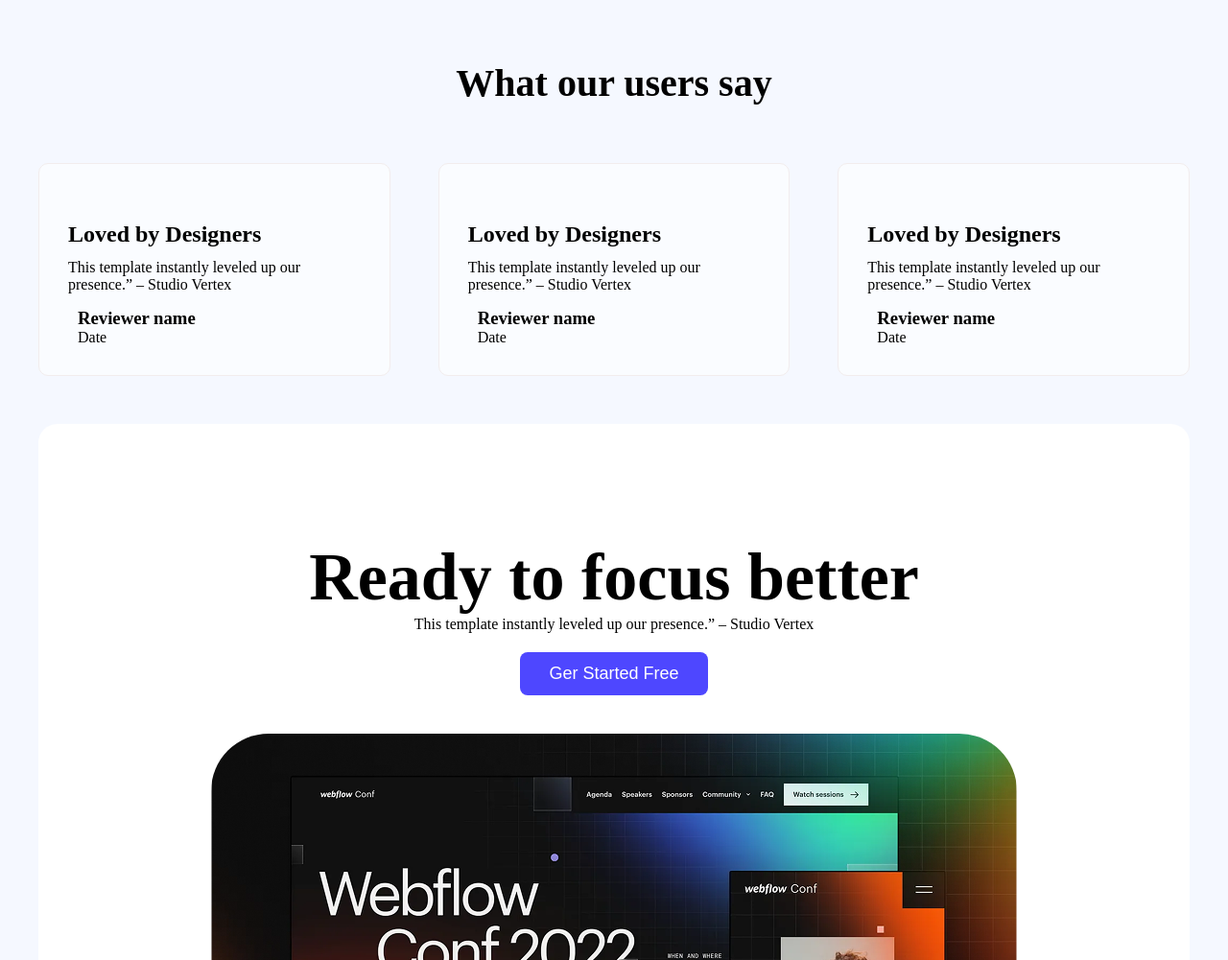
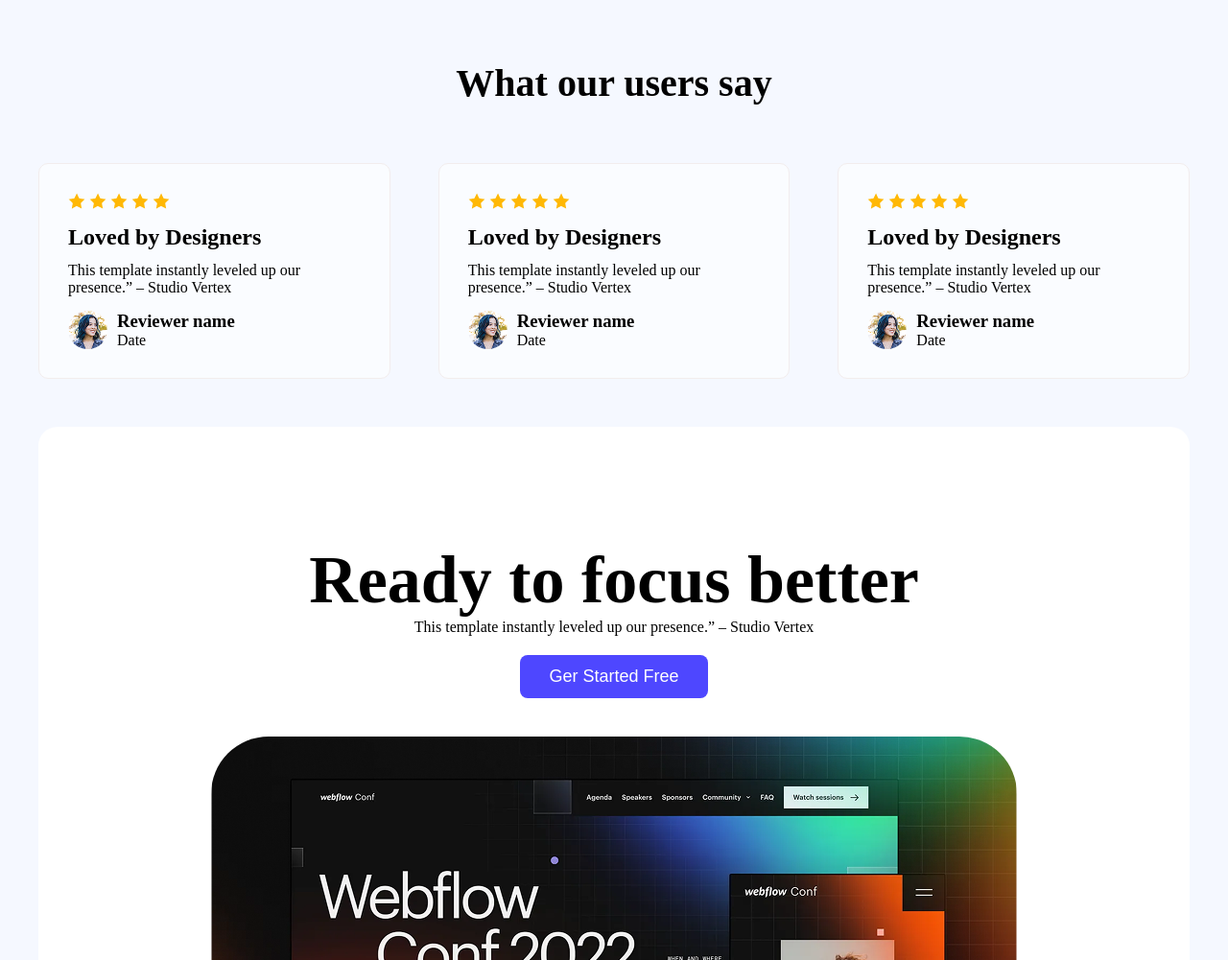
Before and after one commit to Nasim2410/assignment1, a plain HTML site: page index.html in a window 1280 px wide. Shown: the part 1417-2418 px from the top of the page at 96% size. Drawn offline with Linux system fonts and the light colour scheme; the site is published under a folder, as on GitHub Pages, so addresses that start at the root find nothing; files whose address does not match are found by name.

Commit message:
agin change image path

```diff
--- a/index.html
+++ b/index.html
@@ -62,18 +62,18 @@
         <div class="review_card_main">
           <div class="review_card">
             <div>
-              <img src="/Assets/icon-star.png" alt="" />
-              <img src="/Assets/icon-star.png" alt="" />
-              <img src="/Assets/icon-star.png" alt="" />
-              <img src="/Assets/icon-star.png" alt="" />
-              <img src="/Assets/icon-star.png" alt="" />
+              <img src="Assets/icon-star.png" alt="" />
+              <img src="Assets/icon-star.png" alt="" />
+              <img src="Assets/icon-star.png" alt="" />
+              <img src="Assets/icon-star.png" alt="" />
+              <img src="Assets/icon-star.png" alt="" />
             </div>
             <h2 class="review_sub_title">Loved by Designers</h2>
             <p>
               This template instantly leveled up our presence.” – Studio Vertex
             </p>
             <div class="review_profile">
-              <img class="review_avater" src="/Assets/avatar.png" alt="" />
+              <img class="review_avater" src="Assets/avatar.png" alt="" />
               <div>
                 <h3>Reviewer name</h3>
                 <p>Date</p>
@@ -82,18 +82,18 @@
           </div>
           <div class="review_card">
             <div>
-              <img src="/Assets/icon-star.png" alt="" />
-              <img src="/Assets/icon-star.png" alt="" />
-              <img src="/Assets/icon-star.png" alt="" />
-              <img src="/Assets/icon-star.png" alt="" />
-              <img src="/Assets/icon-star.png" alt="" />
+              <img src="Assets/icon-star.png" alt="" />
+              <img src="Assets/icon-star.png" alt="" />
+              <img src="Assets/icon-star.png" alt="" />
+              <img src="Assets/icon-star.png" alt="" />
+              <img src="Assets/icon-star.png" alt="" />
             </div>
             <h2 class="review_sub_title">Loved by Designers</h2>
             <p>
               This template instantly leveled up our presence.” – Studio Vertex
             </p>
             <div class="review_profile">
-              <img class="review_avater" src="/Assets/avatar.png" alt="" />
+              <img class="review_avater" src="Assets/avatar.png" alt="" />
               <div>
                 <h3>Reviewer name</h3>
                 <p>Date</p>
@@ -102,18 +102,18 @@
           </div>
           <div class="review_card">
             <div>
-              <img src="/Assets/icon-star.png" alt="" />
-              <img src="/Assets/icon-star.png" alt="" />
-              <img src="/Assets/icon-star.png" alt="" />
-              <img src="/Assets/icon-star.png" alt="" />
-              <img src="/Assets/icon-star.png" alt="" />
+              <img src="Assets/icon-star.png" alt="" />
+              <img src="Assets/icon-star.png" alt="" />
+              <img src="Assets/icon-star.png" alt="" />
+              <img src="Assets/icon-star.png" alt="" />
+              <img src="Assets/icon-star.png" alt="" />
             </div>
             <h2 class="review_sub_title">Loved by Designers</h2>
             <p>
               This template instantly leveled up our presence.” – Studio Vertex
             </p>
             <div class="review_profile">
-              <img class="review_avater" src="/Assets/avatar.png" alt="" />
+              <img class="review_avater" src="Assets/avatar.png" alt="" />
               <div>
                 <h3>Reviewer name</h3>
                 <p>Date</p>
```
